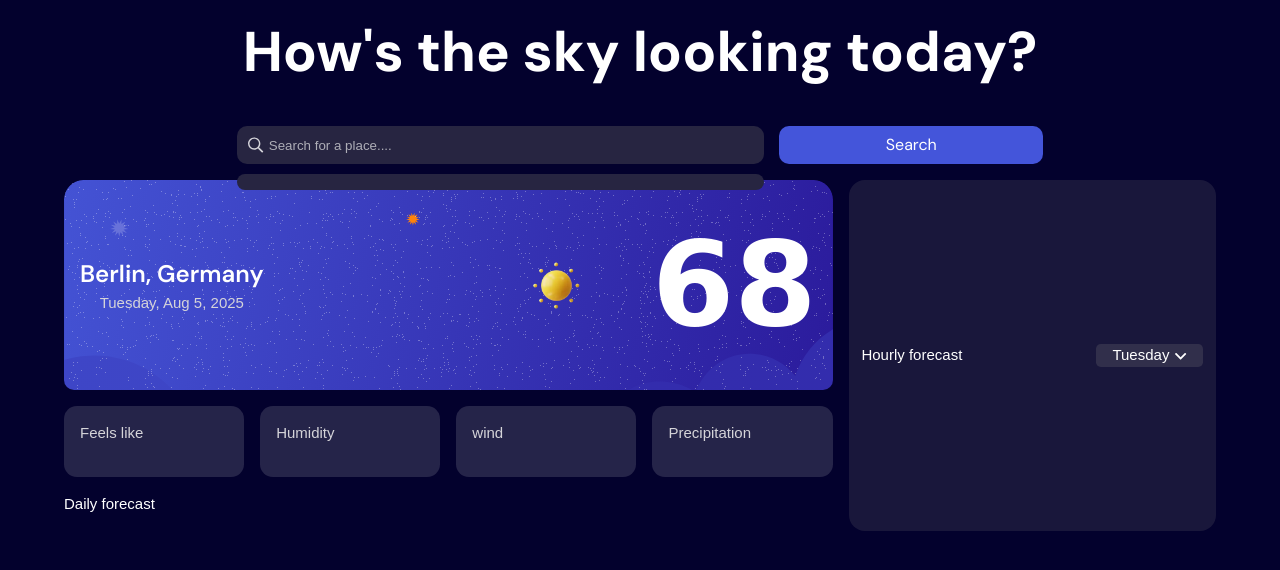
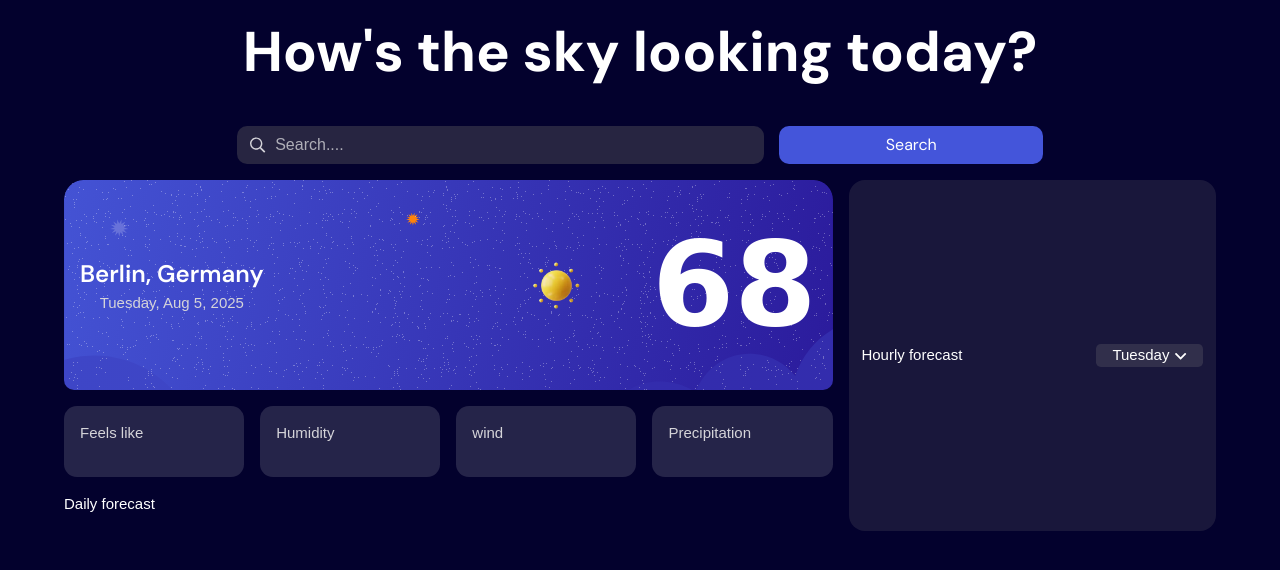
Before and after one commit to gaga4l/Wheather-App, a plain HTML site: page index.html in a window 1280 px wide. Shown: the part 94-664 px from the top of the page. Drawn offline with Linux system fonts and the light colour scheme; no server answers.

Commit message:
Finally the search bar and search bar dropdown worked

```diff
--- a/index.html
+++ b/index.html
@@ -46,20 +46,18 @@
       <h1 class="title ff-dmsans">How's the sky looking today?</h1>
       <div class="search grid">
         <div id="parent" class="parent">
-          <input
-          id="search-input"
-          type="text"
-          class="input"
-          placeholder="Search for a place...."
-        />
-        <div id="search-dropdown" class="search-dropdown">
-
+          <div class="input-wrapper">
+            <img
+              src="./assets/images/icon-search.svg"
+              alt="search"
+              class="search-icon"
+            />
+            <input id="search-input" type="text" class="input" placeholder="Search...." />
+          </div>
+          <div id="search-dropdown" class="search-dropdown"></div>
         </div>
-      </div>
 
         <button id="search-btn" class="btn">Search</button>
-
-
       </div>
 
       <div class="wheather-grid-container">
--- a/index.js
+++ b/index.js
@@ -125,13 +125,14 @@ async function getLocationSuggestions(query) {
     searchResults.innerHTML = "";
     return;
   }
+
   const url = `https://geocoding-api.open-meteo.com/v1/search?name=${encodeURIComponent(
     query
   )}&count=6`;
   try {
     const response = await fetch(url);
     const data = await response.json();
-
+    searchResults.classList.add("small-padding")
     if (!data.results) {
       searchResults.innerHTML = "<p>No results found</p>";
       return;
@@ -152,10 +153,11 @@ async function getLocationSuggestions(query) {
       item.addEventListener("click", () => {
         const lat = item.dataset.lat;
         const lon = item.dataset.lon;
-        const city = item.textContent.split(",")[0];
+        const city = item.textContent.split(",")[0].trim();
         const country = item.textContent.split(",")[1].trim();
 
         searchResults.innerHTML = ""; // clear dropdown
+        searchResults.classList.remove("small-padding")
         searchBar.value = city + ", " + country;
         fetchWeatherForLocation(city);
       });
--- a/style.css
+++ b/style.css
@@ -399,22 +399,36 @@ figure {
 .main {
   text-align: center;
 }
+.input-wrapper {
+  position: relative;
+  width: 100%;
+}
+
+.search-icon {
+  position: absolute;
+  left: 0.8rem;
+  top: 50%;
+  transform: translateY(-50%);
+  width: 1rem;
+  height: 1rem;
+  pointer-events: none;
+}
 
 .input {
   width: 100%;
   height: 2.4rem;
-  padding-left: 2rem; /* add space for icon */
-  background: url("./assets/images/icon-search.svg") no-repeat 0.7rem;
-  background-size: 1rem;
+  padding-left: 2.4rem;
   color: hsl(250, 6%, 84%);
   border: 0;
   background-color: var(--clr-neutral-800);
   border-radius: 10px;
   outline: 0;
+  font-size: 1rem;
 }
 
+
 .input:focus,
-input:hover {
+.input:hover {
   border: 1px solid hsl(240, 6%, 70%);
 }
 .input::placeholder {
@@ -605,8 +619,11 @@ input:hover {
 .days-container:hover .units-drop-down {
   display: block;
 }
-.parent{
+.parent {
   position: relative;
+}
+.small-padding {
+  padding: 0.5rem;
 }
 .search-dropdown {
   width: inherit;
@@ -614,7 +631,6 @@ input:hover {
   top: 3rem;
   left: 0;
   right: 0;
-  padding: 0.5rem;
   background-color: hsl(243, 27%, 20%);
   border-radius: 10px;
   gap: 3px;
@@ -627,7 +643,7 @@ input:hover {
 div:focus {
   background-color: hsl(243, 23%, 30%);
   border-radius: 5px;
-  border: 1px solid hsla(240, 6%, 70%, .5);
+  border: 1px solid hsla(240, 6%, 70%, 0.5);
 }
 
 .hourly-forecast-dropdown {
@@ -649,7 +665,6 @@ div:focus {
 .hourly-forecast-dropdown p:hover,
 p:focus {
   background-color: hsla(243, 23%, 30%, 0.7);
-
 }
 
 @media screen and (min-width: 35rem) {
```
